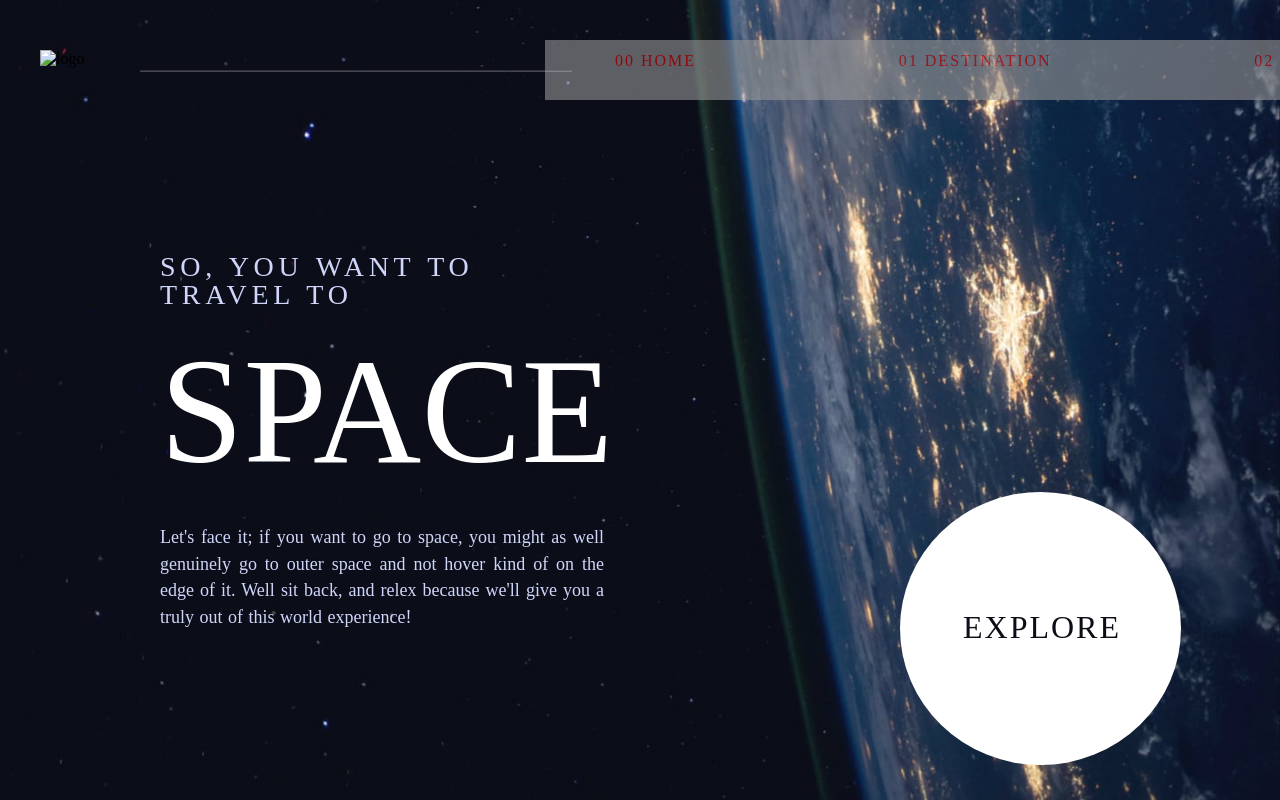
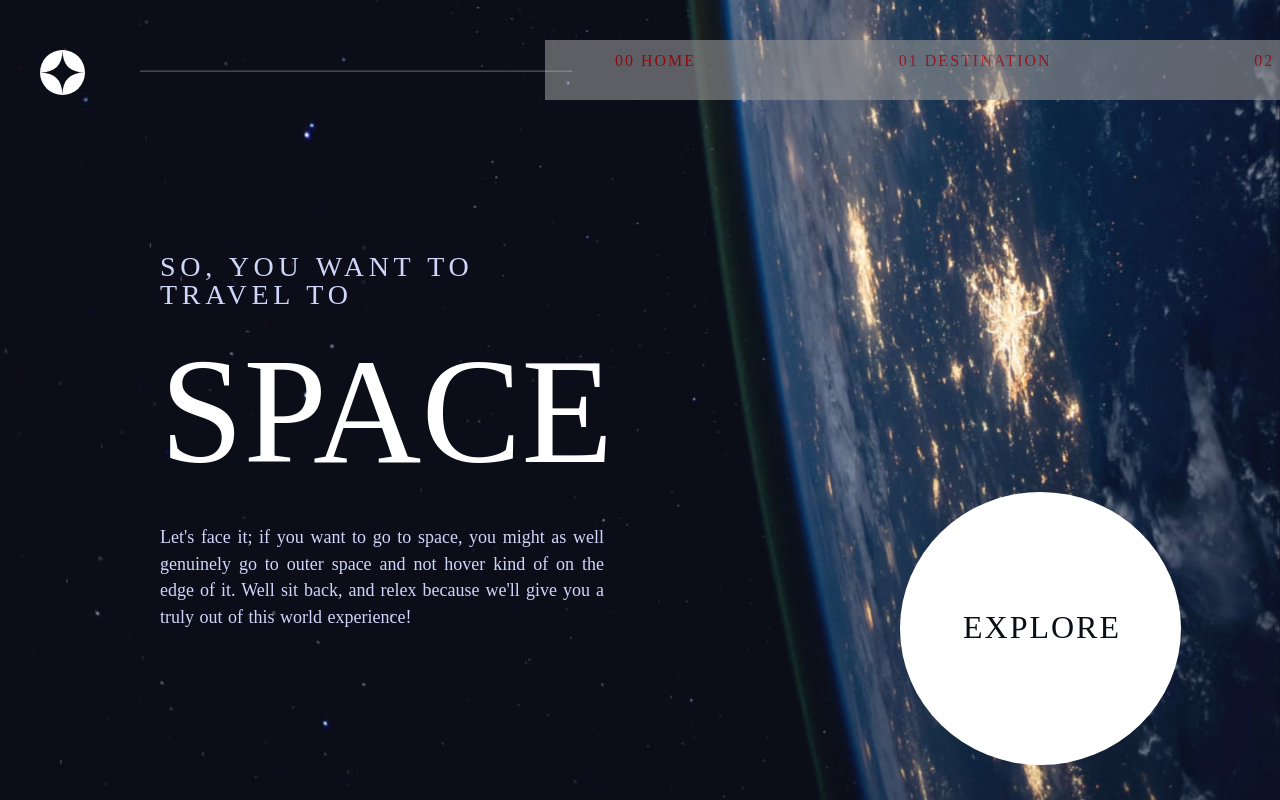
Before and after one commit to jorj167/first_project, a plain HTML site: page index.html in a window 1280 px wide. Shown: the top 800 px of the page. Drawn offline with Linux system fonts and the light colour scheme.

Commit message:
Update index.html

```diff
--- a/index.html
+++ b/index.html
@@ -10,7 +10,7 @@
 </head >
 <body class="bac_ground" background="background-home-desktop.jpg">
 
-<img class="start" src="logo.svg" alt="logo" srcset="space-tourism-website-main/starter-code/assets/shared/logo.svg">
+<img class="start" src="logo.svg" alt="logo" srcset="logo.svg">
 <hr class="line">
 <!--   -->
     <div class="url_color">
```
